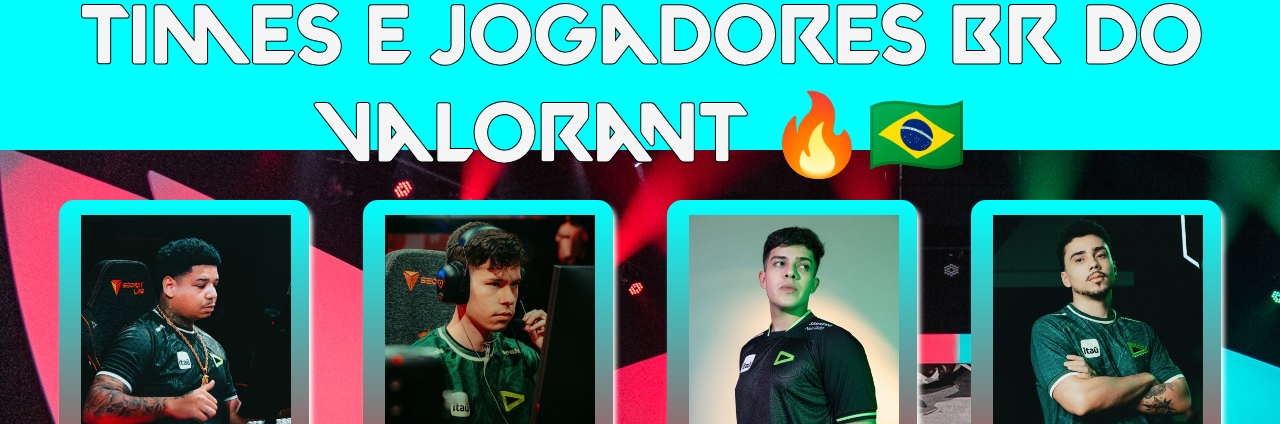
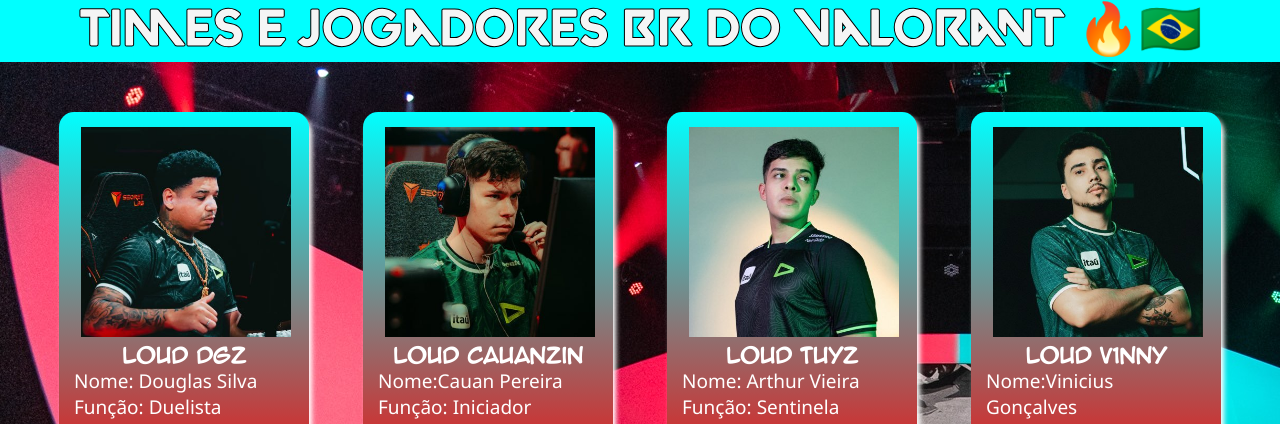
Before and after one commit to ViniciusMarioziOliveira/cards, a plain HTML site: page index.html in a window 1280 px wide. Shown: the top 424 px of the page. Drawn offline with nearby package versions, Linux system fonts and the light colour scheme.

Commit message:
primeiro commit

```diff
--- a/style.css
+++ b/style.css
@@ -15,7 +15,6 @@
 
 header {
     color: whitesmoke;
-    height: 150px;
     background-color: aqua;
     text-align: center;
     font-size: 20px;
@@ -26,7 +25,7 @@
 h1 {
     font-family: val;
     text-align: center;
-    font-size: 80px;
+    font-size: 50px;
     -webkit-text-stroke: 1px;
     -webkit-text-stroke-color: black;
     -webkit-text-stroke-width: 1px;
```
Also changed, not shown: img/loud.jpg.
